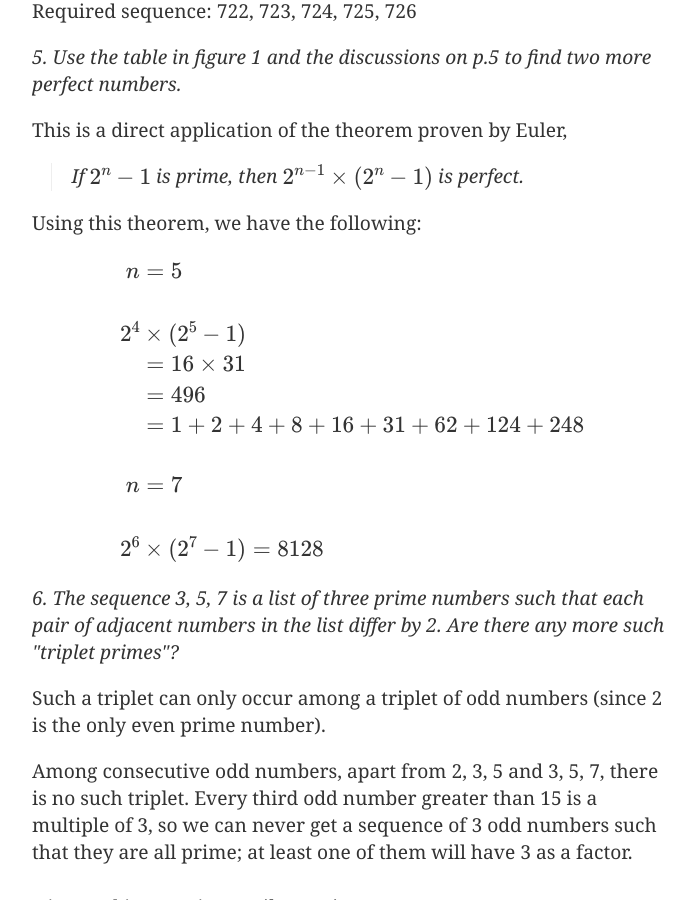
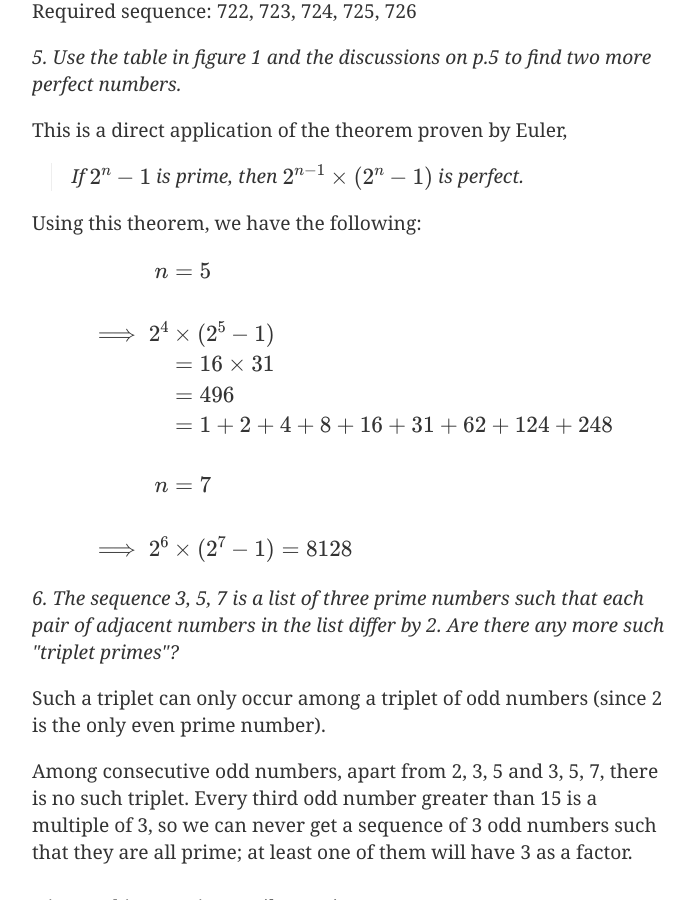
Before and after one commit to ganpatrao/ganpatrao.github.io, a Jekyll site: the page built from _posts/2013-08-04-beginning-how-to-prove-it.md, in a window 1280 px wide and 900 px high, scrolled down 3544 px. Shown: the whole window, without its empty margins (352-1047 px from the left). Built offline with Jekyll 4.4.1, drawn with Linux system fonts in a browser that asks for light colours; formulas are drawn with MathJax 3.

Commit message:
Edit 5 on beginning-how-to-prove-it

```diff
--- a/_posts/2013-08-04-beginning-how-to-prove-it.md
+++ b/_posts/2013-08-04-beginning-how-to-prove-it.md
@@ -131,14 +131,14 @@ $$
 \begin{align*}
   n &= 5\\
   \\
-2^4 &\times (2^5 - 1)\\
+\implies 2^4 &\times (2^5 - 1)\\
     &= 16 \times 31\\
     &= 496\\
     &= 1 + 2 + 4 + 8 + 16 + 31 + 62 + 124 + 248\\
   \\
   n &= 7\\
   \\
-2^6 &\times (2^7 - 1) = 8128
+\implies 2^6 &\times (2^7 - 1) = 8128
 \end{align*}
 $$
 
```
Also changed, not shown: other parts of _posts/2013-08-04-beginning-how-to-prove-it.md (+1 -1 lines).
